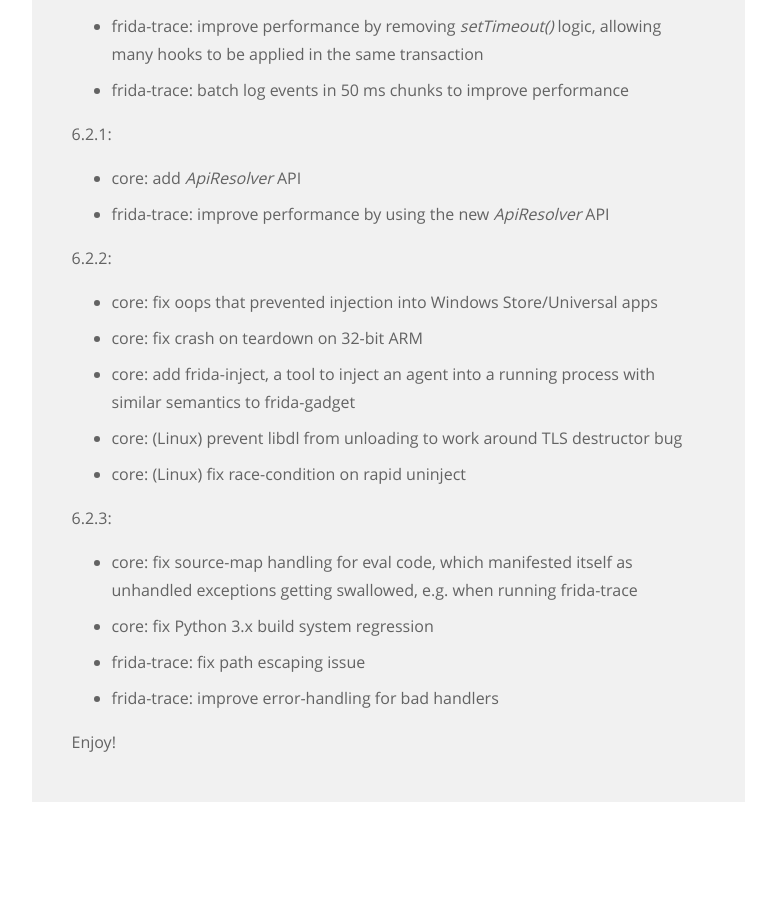
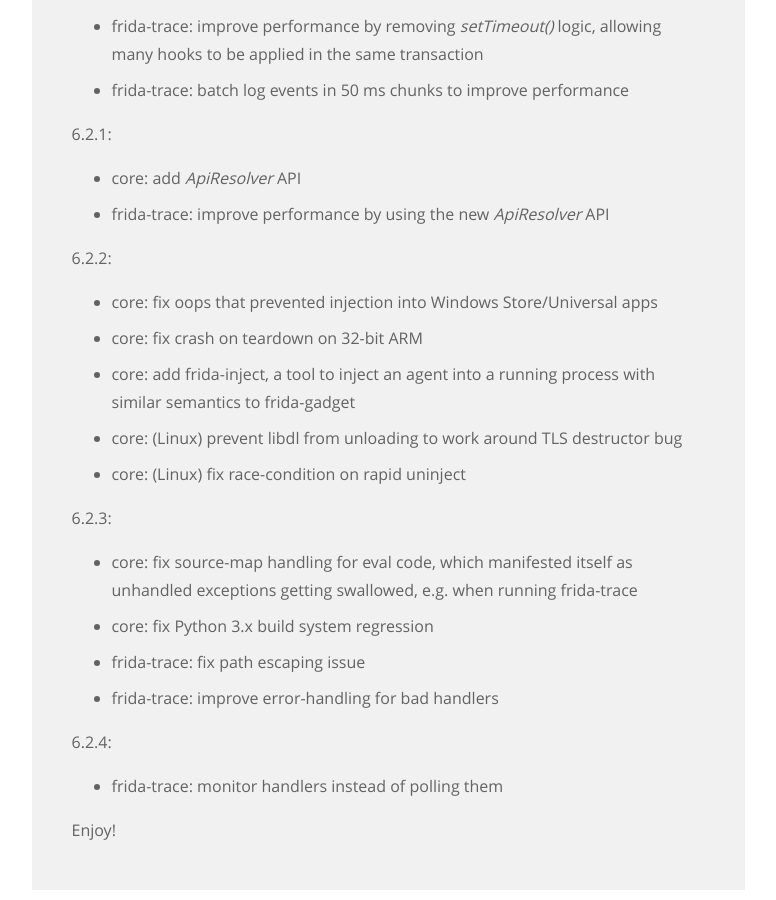
Before and after one commit to frida/frida-website, a Jekyll site: the page built from _posts/2016-02-01-frida-6-2-released.markdown, in a window 1280 px wide and 900 px high, scrolled down 2596 px. Shown: the whole window, without its empty margins (364-1140 px from the left). Built offline with Jekyll 4.4.1, drawn with Linux system fonts in a browser that asks for light colours; before the commit the page ends 3408 px from its top, so only the background shows below that.

Commit message:
Add release notes for 6.2.4

```diff
--- a/_posts/2016-02-01-frida-6-2-released.markdown
+++ b/_posts/2016-02-01-frida-6-2-released.markdown
@@ -103,4 +103,8 @@ So in closing, here's a summary of the changes:
 - frida-trace: fix path escaping issue
 - frida-trace: improve error-handling for bad handlers
 
+6.2.4:
+
+- frida-trace: monitor handlers instead of polling them
+
 Enjoy!
```
